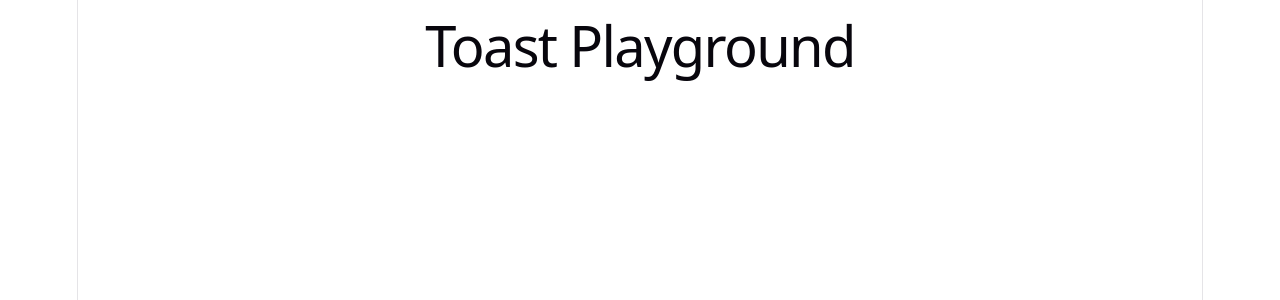
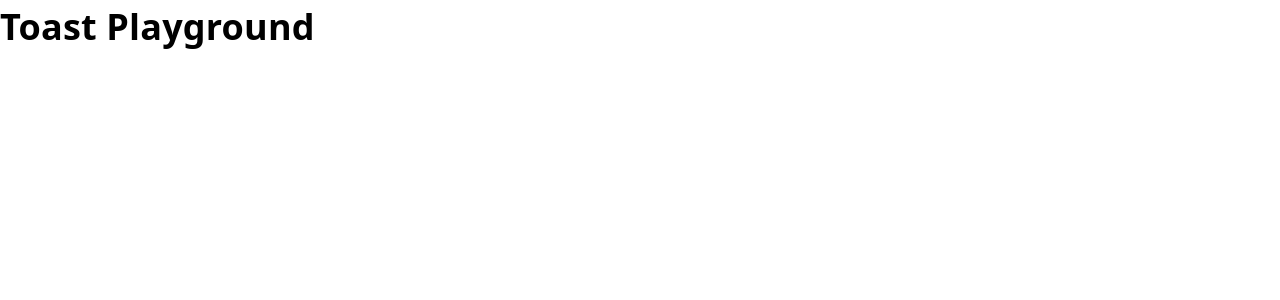
Before and after one commit to VentsiGeorgiev/the-joy-of-react-course, a React (Vite) app in the folder toast-playground/: page / in a window 1280 px wide. Shown: the top 300 px of the page. Built offline with nearby package versions, Linux system fonts and the light colour scheme.

Commit message:
add reset css and clean index css file

```diff
--- a/toast-playground/src/index.css
+++ b/toast-playground/src/index.css
@@ -1,111 +1,74 @@
 :root {
-  --text: #6b6375;
-  --text-h: #08060d;
-  --bg: #fff;
-  --border: #e5e4e7;
-  --code-bg: #f4f3ec;
-  --accent: #aa3bff;
-  --accent-bg: rgba(170, 59, 255, 0.1);
-  --accent-border: rgba(170, 59, 255, 0.5);
-  --social-bg: rgba(244, 243, 236, 0.5);
-  --shadow:
-    rgba(0, 0, 0, 0.1) 0 10px 15px -3px, rgba(0, 0, 0, 0.05) 0 4px 6px -2px;
-
-  --sans: system-ui, 'Segoe UI', Roboto, sans-serif;
-  --heading: system-ui, 'Segoe UI', Roboto, sans-serif;
+  --sans: system-ui, "Segoe UI", Roboto, sans-serif;
+  --heading: system-ui, "Segoe UI", Roboto, sans-serif;
   --mono: ui-monospace, Consolas, monospace;
 
   font: 18px/145% var(--sans);
   letter-spacing: 0.18px;
   color-scheme: light dark;
-  color: var(--text);
-  background: var(--bg);
   font-synthesis: none;
   text-rendering: optimizeLegibility;
   -webkit-font-smoothing: antialiased;
   -moz-osx-font-smoothing: grayscale;
-
-  @media (max-width: 1024px) {
-    font-size: 16px;
-  }
 }
 
-@media (prefers-color-scheme: dark) {
-  :root {
-    --text: #9ca3af;
-    --text-h: #f3f4f6;
-    --bg: #16171d;
-    --border: #2e303a;
-    --code-bg: #1f2028;
-    --accent: #c084fc;
-    --accent-bg: rgba(192, 132, 252, 0.15);
-    --accent-border: rgba(192, 132, 252, 0.5);
-    --social-bg: rgba(47, 48, 58, 0.5);
-    --shadow:
-      rgba(0, 0, 0, 0.4) 0 10px 15px -3px, rgba(0, 0, 0, 0.25) 0 4px 6px -2px;
-  }
+*,
+*::before,
+*::after {
+  box-sizing: border-box;
+}
 
-  #social .button-icon {
-    filter: invert(1) brightness(2);
-  }
+* {
+  margin: 0;
 }
 
 body {
-  margin: 0;
+  min-height: 100vh;
+  line-height: 1.5;
+  -webkit-font-smoothing: antialiased;
 }
 
-#root {
-  width: 1126px;
+img,
+picture,
+video,
+canvas,
+svg {
+  display: block;
   max-width: 100%;
-  margin: 0 auto;
-  text-align: center;
-  border-inline: 1px solid var(--border);
-  min-height: 100svh;
-  display: flex;
-  flex-direction: column;
-  box-sizing: border-box;
 }
 
-h1,
-h2 {
-  font-family: var(--heading);
-  font-weight: 500;
-  color: var(--text-h);
+input,
+button,
+textarea,
+select {
+  font: inherit;
 }
 
-h1 {
-  font-size: 56px;
-  letter-spacing: -1.68px;
-  margin: 32px 0;
-  @media (max-width: 1024px) {
-    font-size: 36px;
-    margin: 20px 0;
-  }
-}
-h2 {
-  font-size: 24px;
-  line-height: 118%;
-  letter-spacing: -0.24px;
-  margin: 0 0 8px;
-  @media (max-width: 1024px) {
-    font-size: 20px;
-  }
-}
-p {
-  margin: 0;
+p,
+h1,
+h2,
+h3,
+h4,
+h5,
+h6 {
+  overflow-wrap: break-word;
+  font-family: var(--heading);
 }
 
-code,
-.counter {
-  font-family: var(--mono);
-  display: inline-flex;
-  border-radius: 4px;
-  color: var(--text-h);
+/* Remove list styles when needed */
+ul,
+ol {
+  list-style: none;
+  padding: 0;
 }
 
-code {
-  font-size: 15px;
-  line-height: 135%;
-  padding: 4px 8px;
-  background: var(--code-bg);
+a {
+  text-decoration: none;
+  color: inherit;
 }
+
+button {
+  background: none;
+  border: none;
+  cursor: pointer;
+}
```
